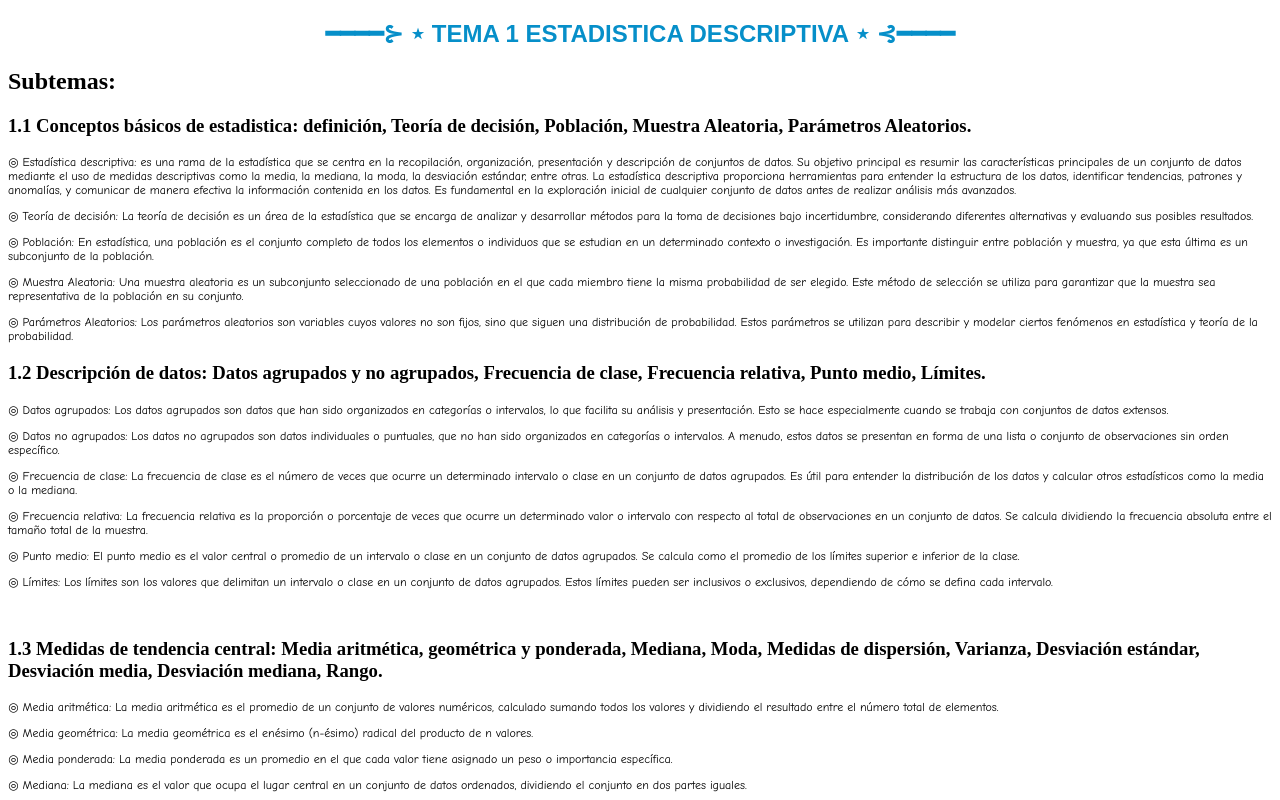
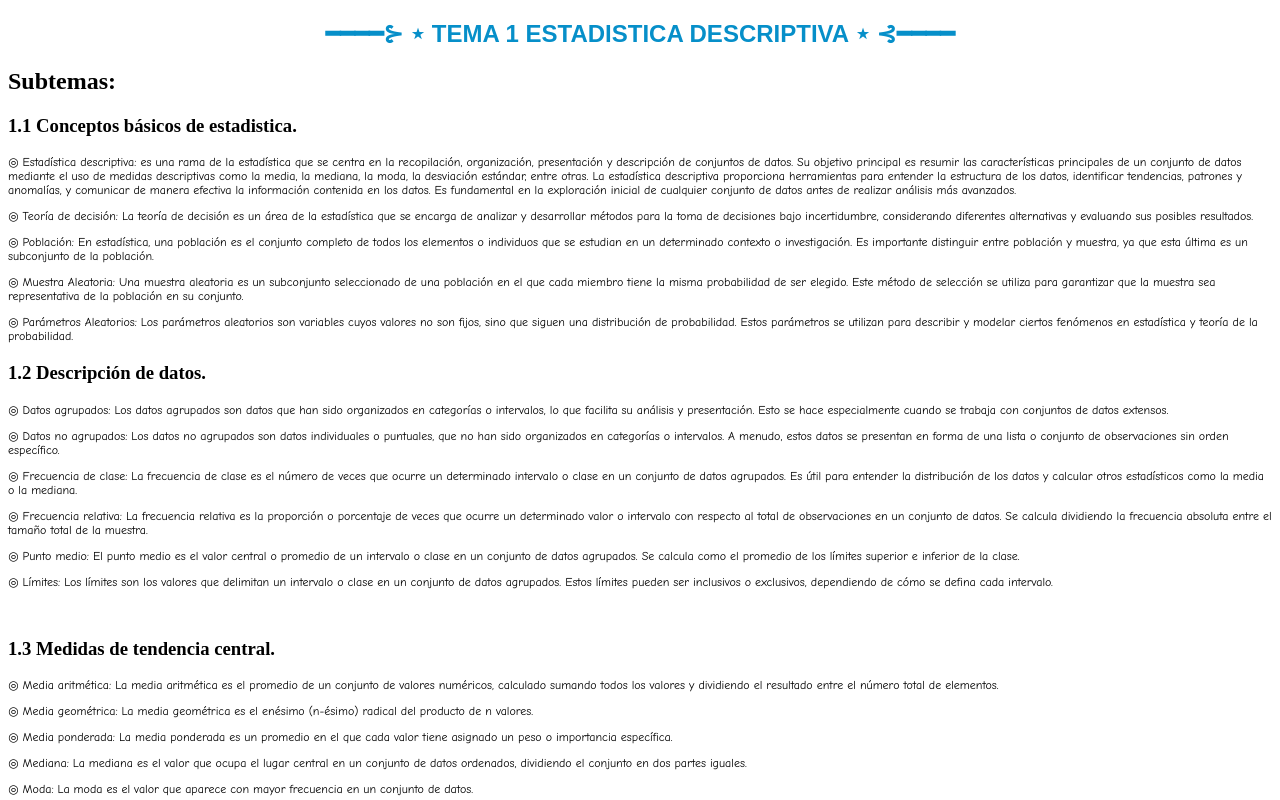
Before and after one commit to DanielAldanaLopez/TemarioPE, a plain HTML site: page Index.html in a window 1280 px wide. Shown: the top 800 px of the page. Drawn offline with Linux system fonts and the light colour scheme.

Commit message:
final con revicion

```diff
--- a/Index.html
+++ b/Index.html
@@ -37,7 +37,7 @@
     <h2>Subtemas:</h2>
 
 
-    <h3>1.1 Conceptos básicos de estadistica: definición, Teoría de decisión, Población, Muestra Aleatoria, Parámetros Aleatorios.</h3>
+    <h3>1.1 Conceptos básicos de estadistica.</h3>
 
     <p class="comic-p"> ◎ Estadística descriptiva: es una rama de la estadística que se centra en la recopilación, organización, presentación y descripción de conjuntos de datos. Su objetivo principal es resumir las características principales de un conjunto de datos mediante
         el uso de medidas descriptivas como la media, la mediana, la moda, la desviación estándar, entre otras. La estadística descriptiva proporciona herramientas para entender la estructura de los datos, identificar tendencias, patrones y anomalías,
@@ -56,7 +56,7 @@
 
 
 
-    <h3>1.2 Descripción de datos: Datos agrupados y no agrupados, Frecuencia de clase, Frecuencia relativa, Punto medio, Límites.</h3>
+    <h3>1.2 Descripción de datos.</h3>
 
     <p class="comic-p"> ◎ Datos agrupados: Los datos agrupados son datos que han sido organizados en categorías o intervalos, lo que facilita su análisis y presentación. Esto se hace especialmente cuando se trabaja con conjuntos de datos extensos.</p>
 
@@ -74,7 +74,7 @@
     <p class="comic-p"> ◎ Límites: Los límites son los valores que delimitan un intervalo o clase en un conjunto de datos agrupados. Estos límites pueden ser inclusivos o exclusivos, dependiendo de cómo se defina cada intervalo.</p>
 
     <br>
-    <h3>1.3 Medidas de tendencia central: Media aritmética, geométrica y ponderada, Mediana, Moda, Medidas de dispersión, Varianza, Desviación estándar, Desviación media, Desviación mediana, Rango.</h3>
+    <h3>1.3 Medidas de tendencia central.</h3>
 
     <p class="comic-p"> ◎ Media aritmética: La media aritmética es el promedio de un conjunto de valores numéricos, calculado sumando todos los valores y dividiendo el resultado entre el número total de elementos.</p>
     <p class="comic-p"> ◎ Media geométrica: La media geométrica es el enésimo (n-ésimo) radical del producto de n valores.</p>
```
